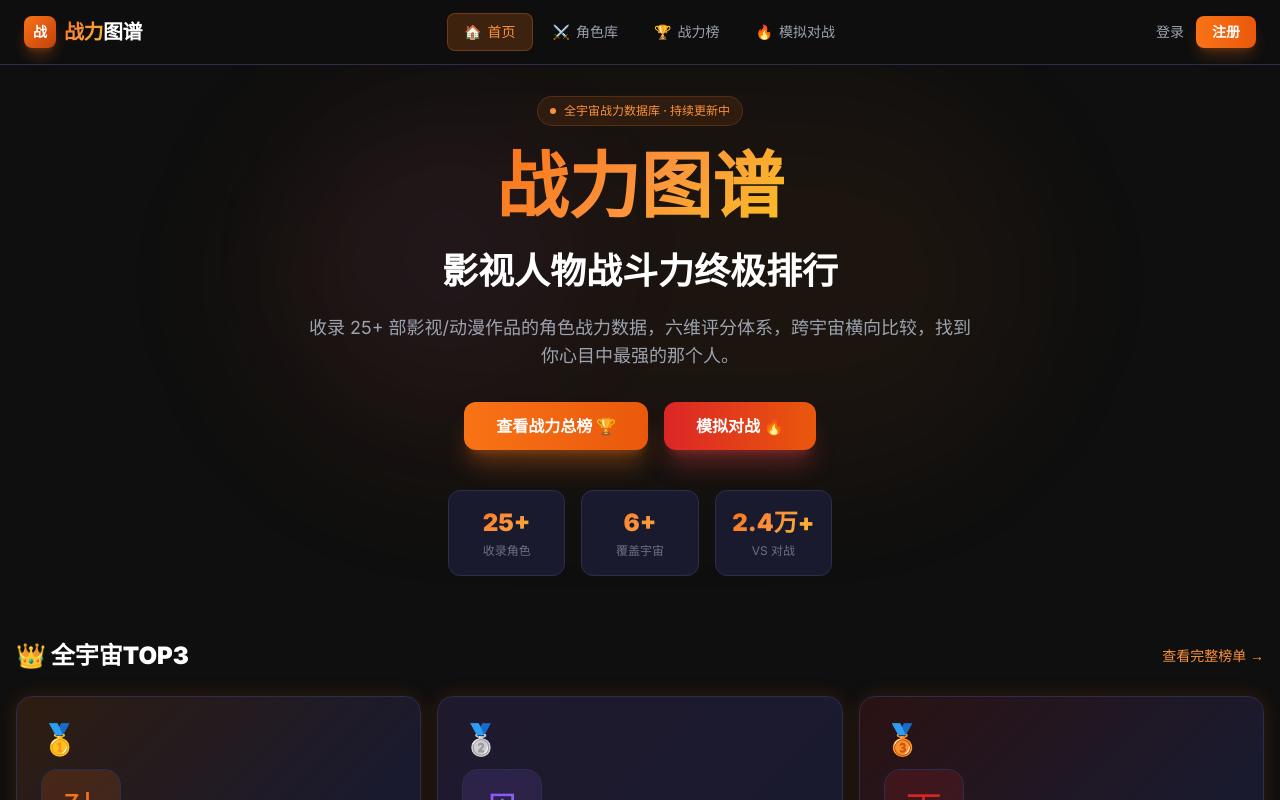
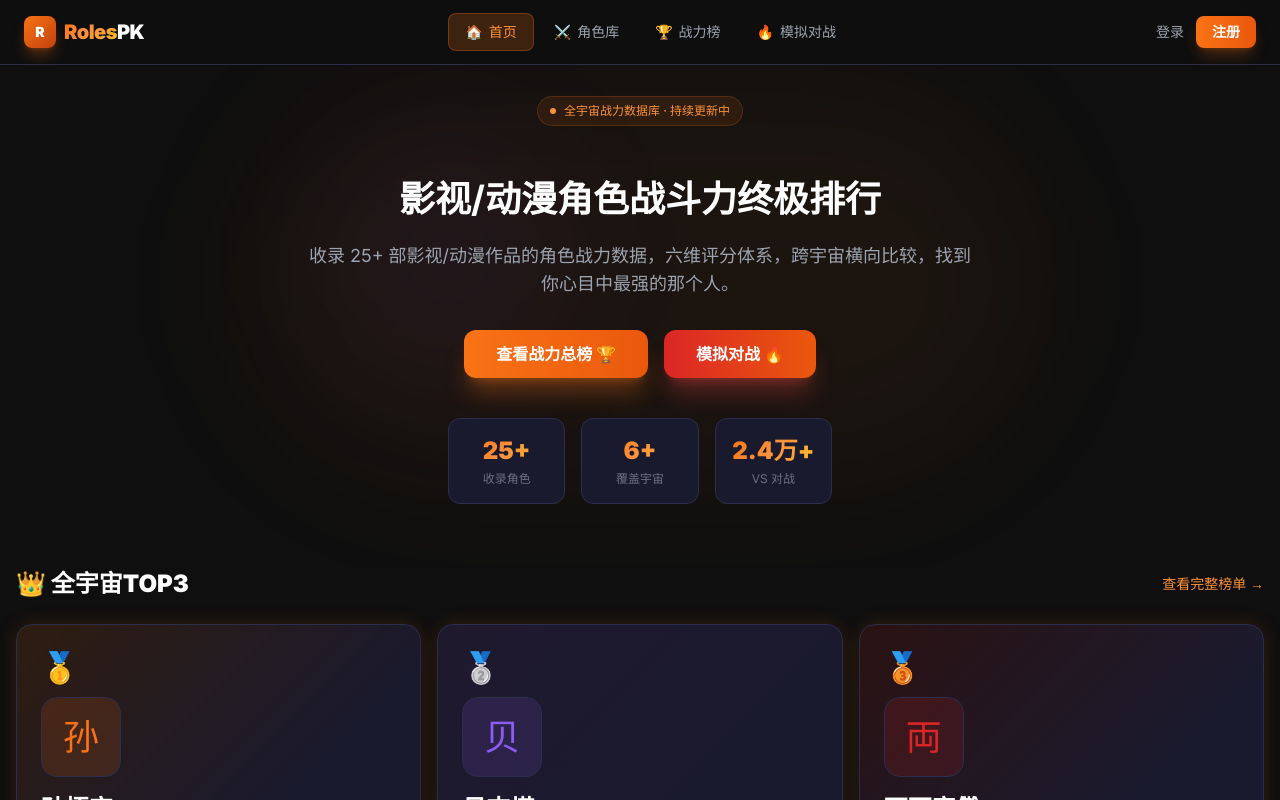
Before and after one commit to TangoFinger/RolesPK, a React (Vite) app: page / in a window 1280 px wide. Shown: the top 800 px of the page. Built offline with nearby package versions, Linux system fonts and the light colour scheme.

Commit message:
feat: rename to RolesPK
- index.html: update title to RolesPK
- Navbar.tsx: update logo text to RolesPK
- HomePage.tsx: update hero title and footer to RolesPK
- Rebuild dist

```diff
--- a/index.html
+++ b/index.html
@@ -3,7 +3,7 @@
   <head>
     <meta charset="UTF-8" />
     <meta name="viewport" content="width=device-width, initial-scale=1.0" />
-    <title>战力图谱 PowerRank — 影视人物战斗力数据库</title>
+    <title>RolesPK — 影视人物战斗力数据库</title>
     <link rel="preconnect" href="https://fonts.googleapis.com">
     <link href="https://fonts.googleapis.com/css2?family=Inter:wght@300;400;500;600;700;800;900&display=swap" rel="stylesheet">
   </head>
--- a/src/components/Navbar.tsx
+++ b/src/components/Navbar.tsx
@@ -15,9 +15,9 @@ export default function Navbar() {
       <div className="max-w-7xl mx-auto px-4 sm:px-6">
         <div className="flex items-center justify-between h-16">
           <Link to="/" className="flex items-center gap-2">
-            <div className="w-8 h-8 rounded-lg bg-gradient-to-br from-orange-500 to-orange-700 flex items-center justify-center text-white font-black text-sm shadow-lg shadow-orange-500/30">战</div>
+            <div className="w-8 h-8 rounded-lg bg-gradient-to-br from-orange-500 to-orange-700 flex items-center justify-center text-white font-black text-sm shadow-lg shadow-orange-500/30">R</div>
             <span className="font-black text-xl tracking-tight">
-              <span className="text-gradient">战力</span><span className="text-white">图谱</span>
+              <span className="text-gradient">Roles</span><span className="text-white">PK</span>
             </span>
           </Link>
           <div className="hidden md:flex items-center gap-1">
--- a/src/pages/HomePage.tsx
+++ b/src/pages/HomePage.tsx
@@ -23,9 +23,7 @@ export default function HomePage() {
               全宇宙战力数据库 · 持续更新中
             </div>
             <h1 className="text-5xl sm:text-6xl lg:text-7xl font-black mb-5 leading-tight">
-              <span className="text-gradient">战力图谱</span>
-              <br />
-              <span className="text-white text-3xl sm:text-4xl font-bold">影视人物战斗力终极排行</span>
+              <span className="text-white text-3xl sm:text-4xl font-bold">影视/动漫角色战斗力终极排行</span>
             </h1>
             <p className="text-gray-400 text-lg max-w-2xl mx-auto mb-8">
               收录 {characters.length}+ 部影视/动漫作品的角色战力数据，六维评分体系，跨宇宙横向比较，找到你心目中最强的那个人。
@@ -163,7 +161,7 @@ export default function HomePage() {
       </section>
 
       <footer className="border-t border-[#2d2d4e] py-8 px-4 text-center text-gray-600 text-sm">
-        战力图谱 PowerRank · 数据仅供娱乐参考 · 版权归原作者所有
+        RolesPK · 数据仅供娱乐参考 · 版权归原作者所有
       </footer>
     </div>
   )
```
Also changed, not shown: 2 other files (tests, documents, lock files or other folders).
